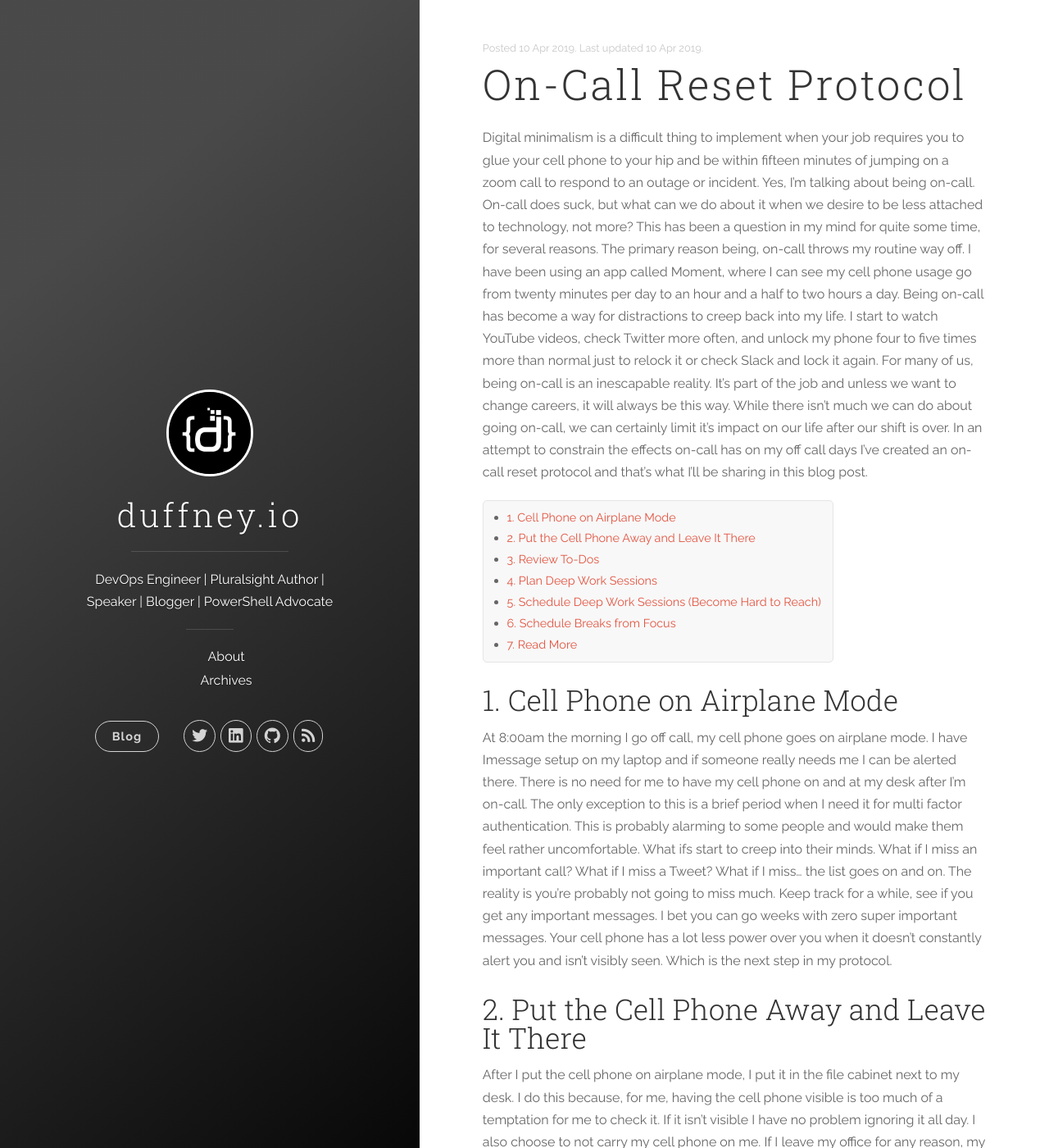
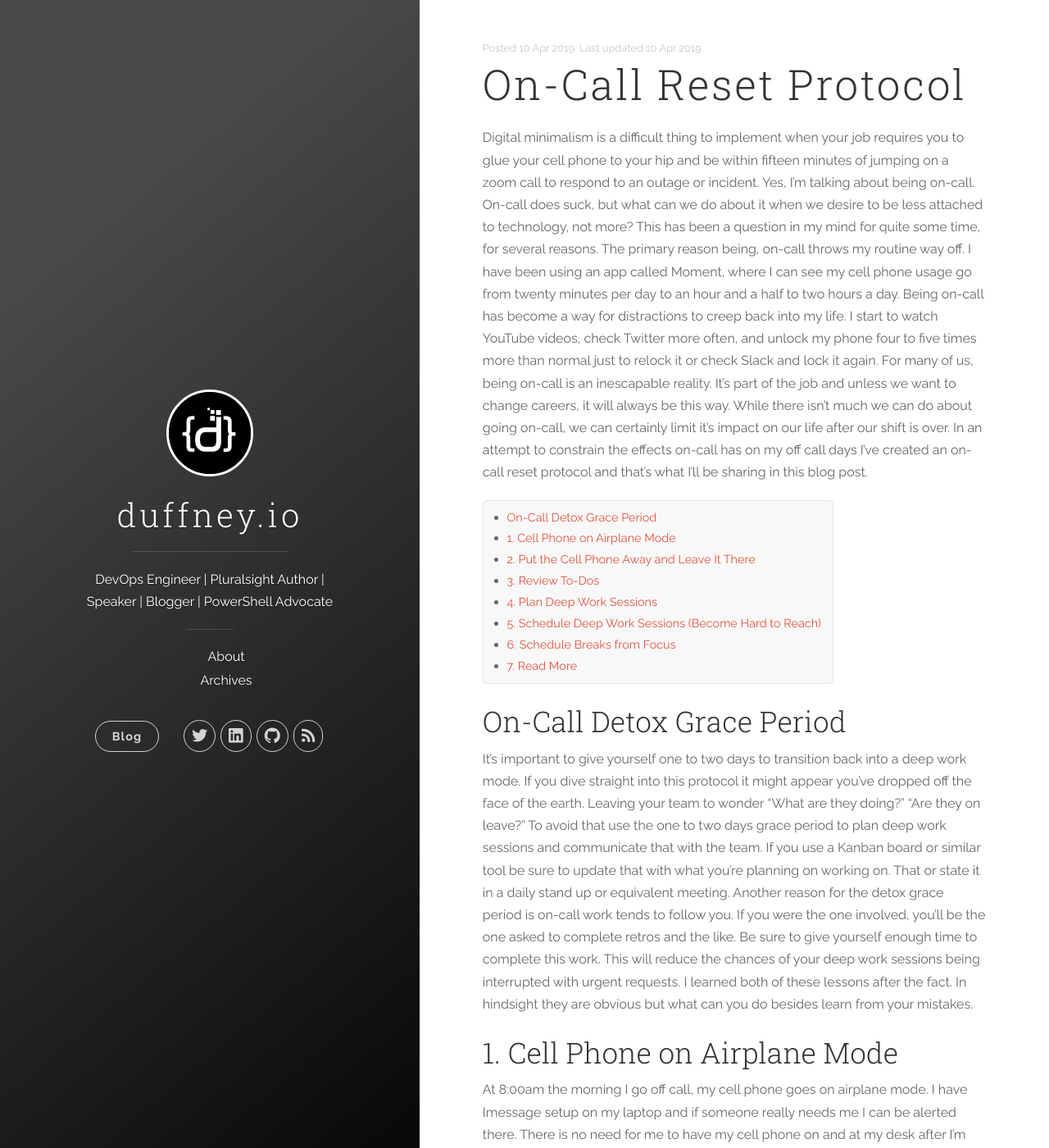
Before and after one commit to AzureDevOps3/duffney.github.io, a Jekyll site: the page built from _posts/2019-04-10-OnCall-Reset-Protocol.md, in a window 1280 px wide and 1400 px high. Shown: the whole window at 82% size. Built offline with Jekyll 4.4.1, drawn with Linux system fonts in a browser that asks for light colours; nearby versions of some CDN libraries; comment, search, counter and statistics services are not loaded.

Commit message:
added grace period

```diff
--- a/_posts/2019-04-10-OnCall-Reset-Protocol.md
+++ b/_posts/2019-04-10-OnCall-Reset-Protocol.md
@@ -10,6 +10,10 @@ Digital minimalism is a difficult thing to implement when your job requires you
 
 * TOC
 {:toc}
+
+## On-Call Detox Grace Period
+
+It's important to give yourself one to two days to transition back into a deep work mode. If you dive straight into this protocol it might appear you've dropped off the face of the earth. Leaving your team to wonder "What are they doing?" "Are they on leave?" To avoid that use the one to two days grace period to plan deep work sessions and communicate that with the team. If you use a Kanban board or similar tool be sure to update that with what you're planning on working on. That or state it in a daily stand up or equivalent meeting. Another reason for the detox grace period is on-call work tends to follow you. If you were the one involved, you'll be the one asked to complete retros and the like. Be sure to give yourself enough time to complete this work. This will reduce the chances of your deep work sessions being interrupted with urgent requests. I learned both of these lessons after the fact. In hindsight they are obvious but what can you do besides learn from your mistakes.
 
 ## 1. Cell Phone on Airplane Mode
 
```
